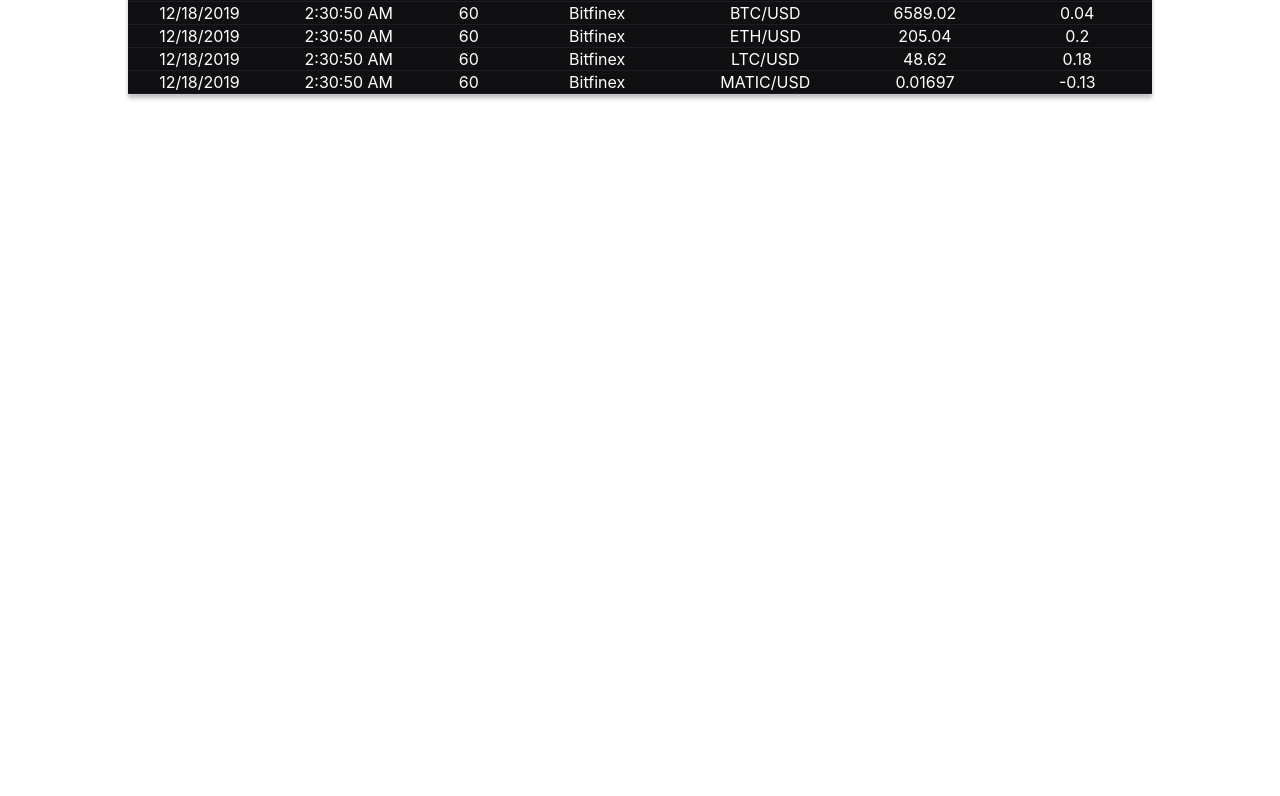
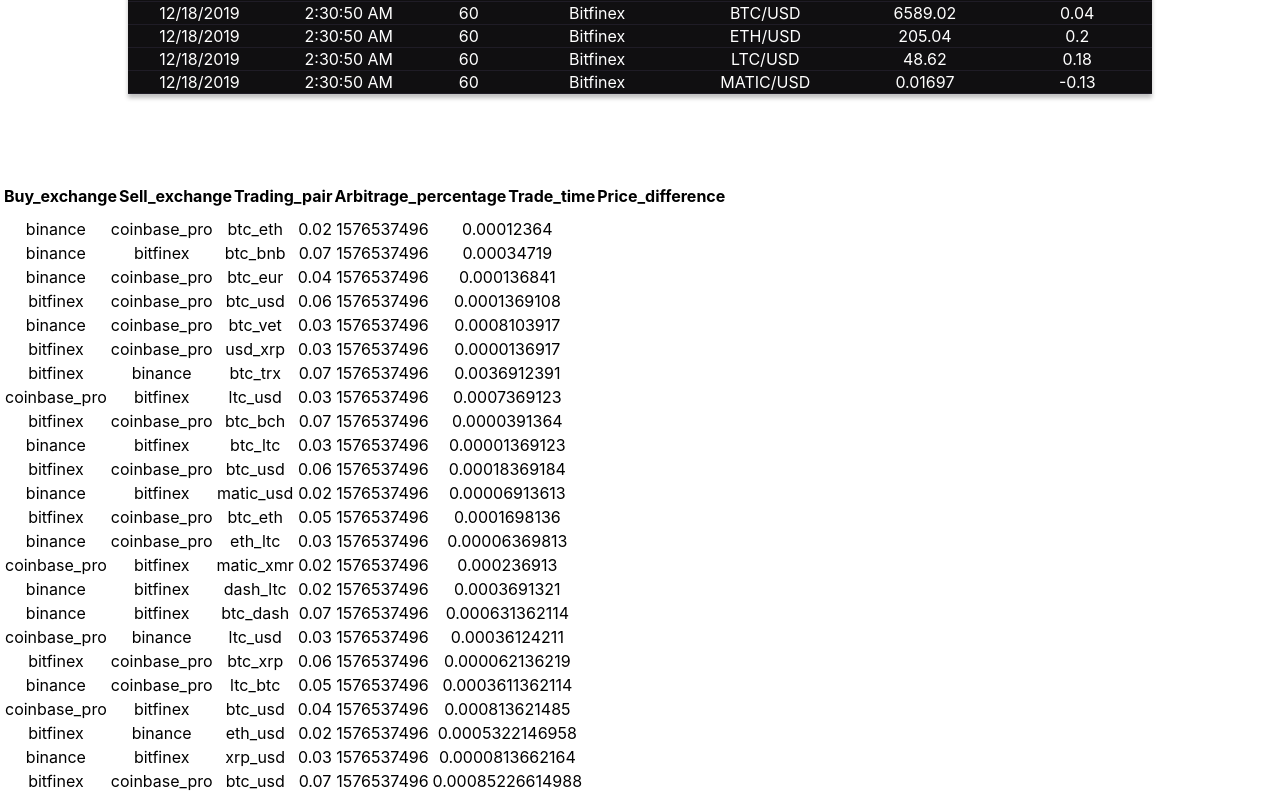
Before and after one commit to BloomTech-Labs/cryptolytic-fe, a React (Create React App) app: page / in a window 1280 px wide. Shown: the part 1080-1876 px from the top of the page. Before the commit the page ends 1254 px from the top, so only its background shows below. Built offline with nearby package versions, Linux system fonts and the light colour scheme.

Commit message:
arbitrage data passed into dashboard table components

```diff
--- a/src/App.js
+++ b/src/App.js
@@ -1,11 +1,13 @@
 import React from "react";
 import TradingDashboard from "./Views/TradingDashboard";
+import ArbitrageDashboard from "./Views/ArbitrageDashboard";
 import "./App.css";
 
 function App() {
   return (
     <div className='App'>
       <TradingDashboard />
+      <ArbitrageDashboard />
     </div>
   );
 }
--- a/src/Components/ArbitrageDashboardTable/ArbitrageDashboardTable.js
+++ b/src/Components/ArbitrageDashboardTable/ArbitrageDashboardTable.js
@@ -198,7 +198,7 @@ const ArbitrageDashboardTable = () => {
     }
   ];
 
-  const headerData = Object.key(data[0]);
+  const headerData = Object.keys(data[0]);
 
   return (
     <div>
@@ -207,9 +207,9 @@ const ArbitrageDashboardTable = () => {
           <TableHeaderRow headerData={headerData} />
         </div>
         <div>
-          {data.map(item => {
-            <TableDataRow items={item} />;
-          })}
+          {data.map(dataRow => (
+            <TableDataRow dataRow={dataRow} />
+          ))}
         </div>
       </table>
     </div>
--- a/src/Components/ArbitrageDashboardTable/TableData.js
+++ b/src/Components/ArbitrageDashboardTable/TableData.js
@@ -1,11 +1,7 @@
 import React from "react";
 
-const TableData = () => {
-  return (
-    <td>
-      <h1>Table Data</h1>
-    </td>
-  );
+const TableData = ({ item }) => {
+  return <td>{item}</td>;
 };
 
 export default TableData;
--- a/src/Components/ArbitrageDashboardTable/TableDataRow.js
+++ b/src/Components/ArbitrageDashboardTable/TableDataRow.js
@@ -1,9 +1,14 @@
 import React from "react";
+import TableData from "./TableData";
 
-const TableDataRow = () => {
+const TableDataRow = ({ dataRow }) => {
+  const data = Object.values(dataRow);
+
   return (
     <tr>
-      <h1>Data Row</h1>
+      {data.map(item => (
+        <TableData item={item} />
+      ))}
     </tr>
   );
 };
--- a/src/Components/ArbitrageDashboardTable/TableHeader.js
+++ b/src/Components/ArbitrageDashboardTable/TableHeader.js
@@ -1,11 +1,7 @@
 import React from "react";
 
-const TableHeader = () => {
-  return (
-    <th>
-      <h1>Table header</h1>
-    </th>
-  );
+const TableHeader = ({ header }) => {
+  return <th style={{ padding: "0.5rem 0" }}>{header}</th>;
 };
 
 export default TableHeader;
--- a/src/Components/ArbitrageDashboardTable/TableHeaderRow.js
+++ b/src/Components/ArbitrageDashboardTable/TableHeaderRow.js
@@ -1,9 +1,16 @@
 import React from "react";
+import TableHeader from "./TableHeader";
 
-const TableHeaderRow = () => {
+const TableHeaderRow = ({ headerData }) => {
+  headerData = headerData.map(header => {
+    return header.charAt(0).toUpperCase() + header.substr(1);
+  });
+
   return (
     <tr>
-      <h1>Header Row</h1>
+      {headerData.map(header => (
+        <TableHeader header={header} />
+      ))}
     </tr>
   );
 };
--- a/src/Views/ArbitrageDashboard.js
+++ b/src/Views/ArbitrageDashboard.js
@@ -0,0 +1,12 @@
+import React from "react";
+import ArbitrageDashboardTable from "../Components/ArbitrageDashboardTable/ArbitrageDashboardTable";
+
+const ArbitrageDashboard = () => {
+  return (
+    <div>
+      <ArbitrageDashboardTable />
+    </div>
+  );
+};
+
+export default ArbitrageDashboard;
```
